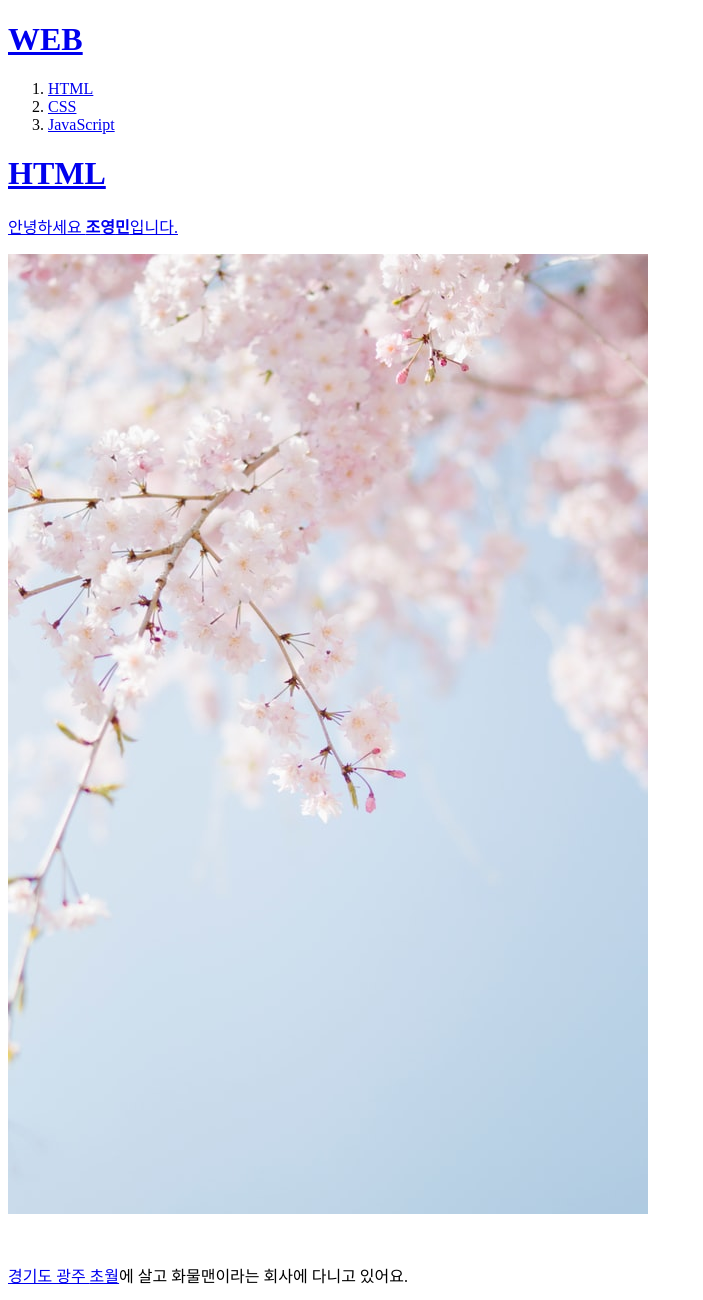
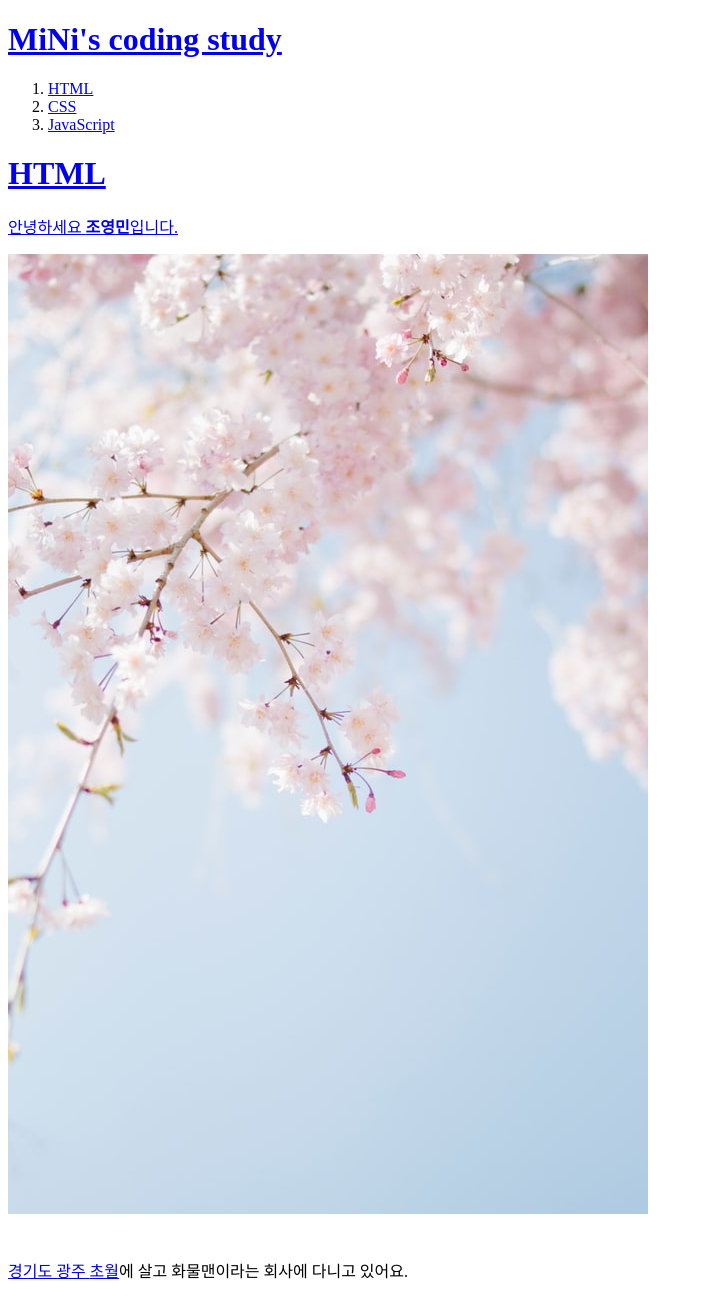
Before and after one commit to docksy/docksy, a plain HTML site: page 1.html in a window 1280 px wide. Shown: the whole page, without its empty margins (0-703 px from the left). Drawn offline with Linux system fonts and the light colour scheme.

```diff
--- a/1.html
+++ b/1.html
@@ -7,7 +7,7 @@
 </head>
 
 <body>
-  <h1><a href="index.html">WEB</h1>
+  <h1><a href="index.html">MiNi's coding study</h1>
   <ol>
     <li><a href="1.html">HTML</li>
     <li><a href="2.html">CSS</li>
@@ -17,7 +17,7 @@
   <h1>HTML</h1>
   <p>안녕하세요 <strong>조<u>영</u>민</strong>입니다.</p>
   <img src="test1.jpg">
-  <p style="margin-top:45px;">경기도 광주 <a href="https://www.w3.org/TR/2011/WD-html5-20110405/"
+  <p style="margin-top:40px;">경기도 광주 <a href="https://www.w3.org/TR/2011/WD-html5-20110405/"
     target="_blank" title="html5 speicification">초월</a>에 살고 화물맨이라는 회사에 다니고 있어요.</p>
 </body>
 </html>
```
